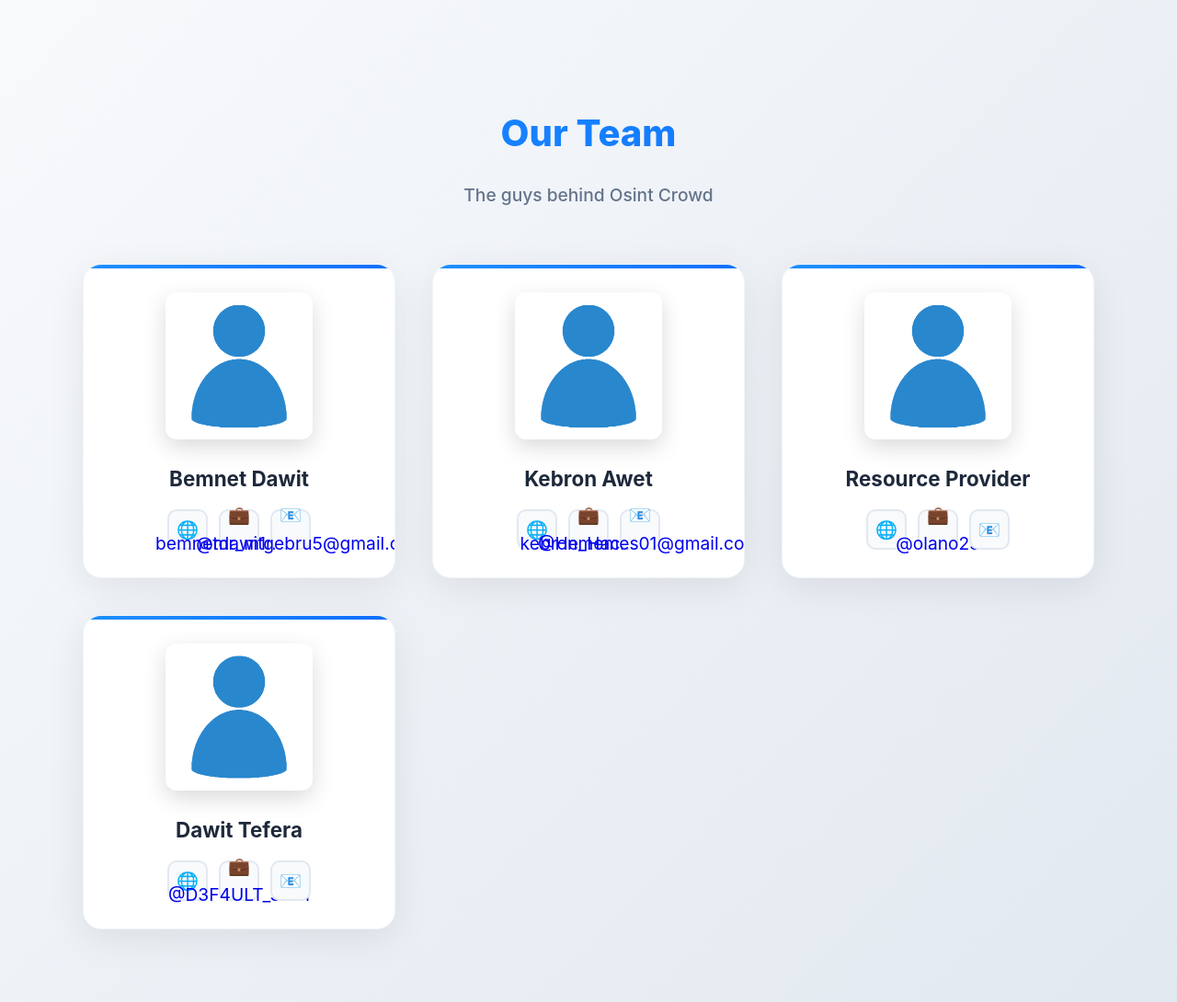
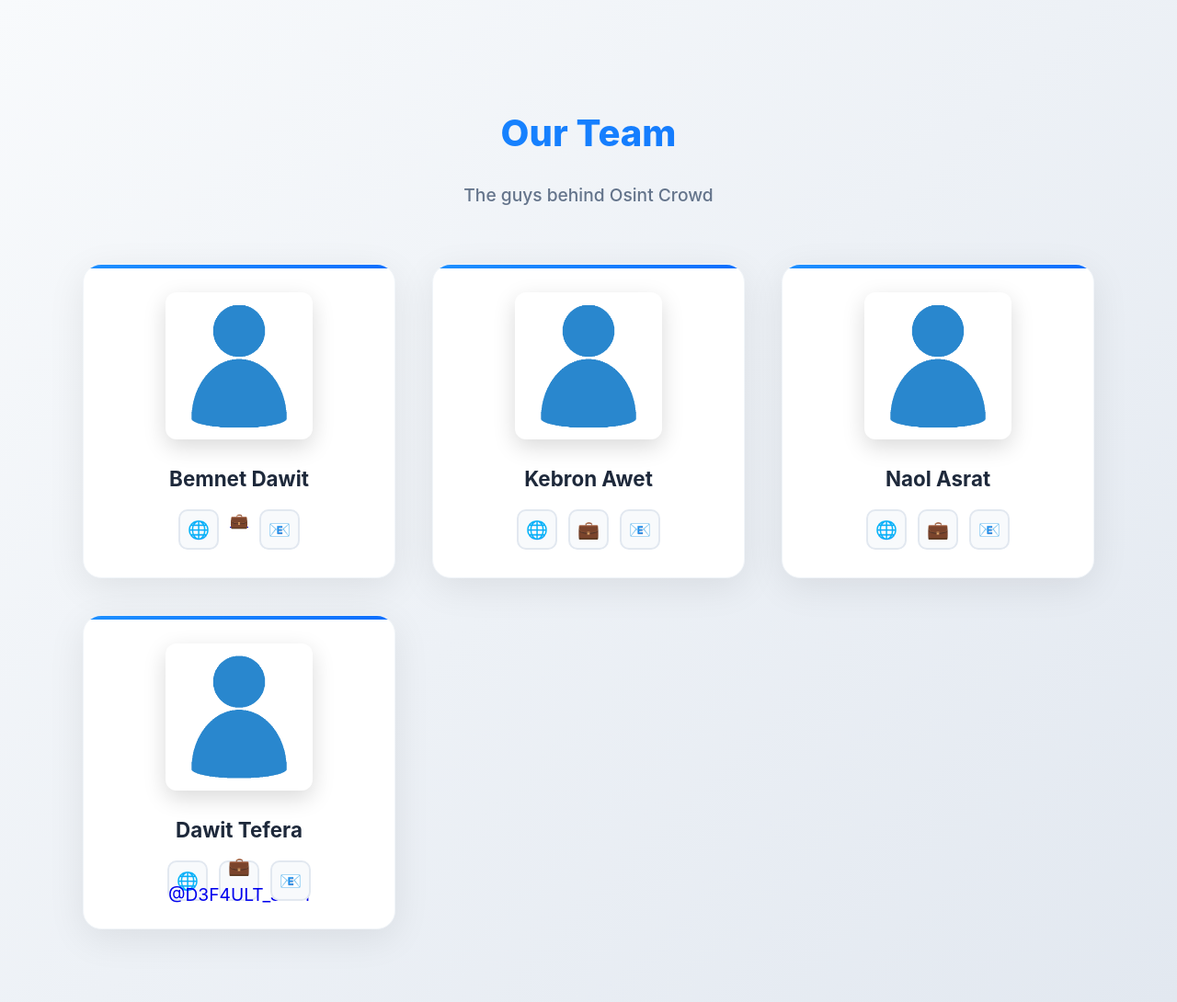
Before and after one commit to Silenthack3r/OSINT-Tool, a Flask app: page /dashboard in a window 1280 px wide. Shown: the part 2243-3333 px from the top of the page at 92% size. Run offline with Flask 3, Linux system fonts and the light colour scheme; a user stored in the database is signed in; data comes from the database, SQL or seed files in the repository.

Commit message:
modified:   templates/dashboard.html

```diff
--- a/templates/dashboard.html
+++ b/templates/dashboard.html
@@ -781,8 +781,8 @@
                 <h3 class="member-name">Bemnet Dawit</h3>
                 <div class="member-social">
                     <a href="#" class="social-link">🌐</a>
-                    <a href="#" class="social-link">💼@mr_m1nt</a>
-                    <a href="#" class="social-link">📧bemnetdawitgebru5@gmail.com</a>
+                    <a href="https://t.me/mr_m1nt class="social-link">💼</a>
+                    <a href="bemnetdawitgebru5@gmail.com" class="social-link">📧</a>
                 </div>
             </div>
 
@@ -797,8 +797,8 @@
                 <h3 class="member-name">Kebron Awet</h3>
                 <div class="member-social">
                     <a href="#" class="social-link">🌐</a>
-                    <a href="#" class="social-link">💼@He_Hacks</a>
-                    <a href="#" class="social-link">📧kebronmemes01@gmail.com</a>
+                    <a href="https://t.me/He_Hacks" class="social-link">💼</a>
+                    <a href="kebronmemes01@gmail.com" class="social-link">📧</a>
                 </div>
             </div>
 
@@ -807,13 +807,13 @@
                 <div class="member-photo">
                     <img src="/static/images/team3.png" alt="Team Member 3" class="photo-img">
                     <div class="photo-overlay">
-                        <span class="role-text">Naol Asrat</span>
+                        <span class="role-text">Resource Provider</span>
                     </div>
                 </div>
-                <h3 class="member-name">Resource Provider</h3>
+                <h3 class="member-name">Naol Asrat</h3>
                 <div class="member-social">
                     <a href="#" class="social-link">🌐</a>
-                    <a href="#" class="social-link">💼@olano25</a>
+                    <a href="https://t.me/olano25" class="social-link">💼</a>
                     <a href="#" class="social-link">📧</a>
                 </div>
             </div>
@@ -829,7 +829,7 @@
                 <h3 class="member-name">Dawit Tefera</h3>
                 <div class="member-social">
                     <a href="#" class="social-link">🌐</a>
-                    <a href="#" class="social-link">💼@D3F4ULT_3301</a>
+                    <a href="https://t.me/DEF4ULT_3301" class="social-link">💼@D3F4ULT_3301</a>
                     <a href="#" class="social-link">📧</a>
                 </div>
             </div>
```
